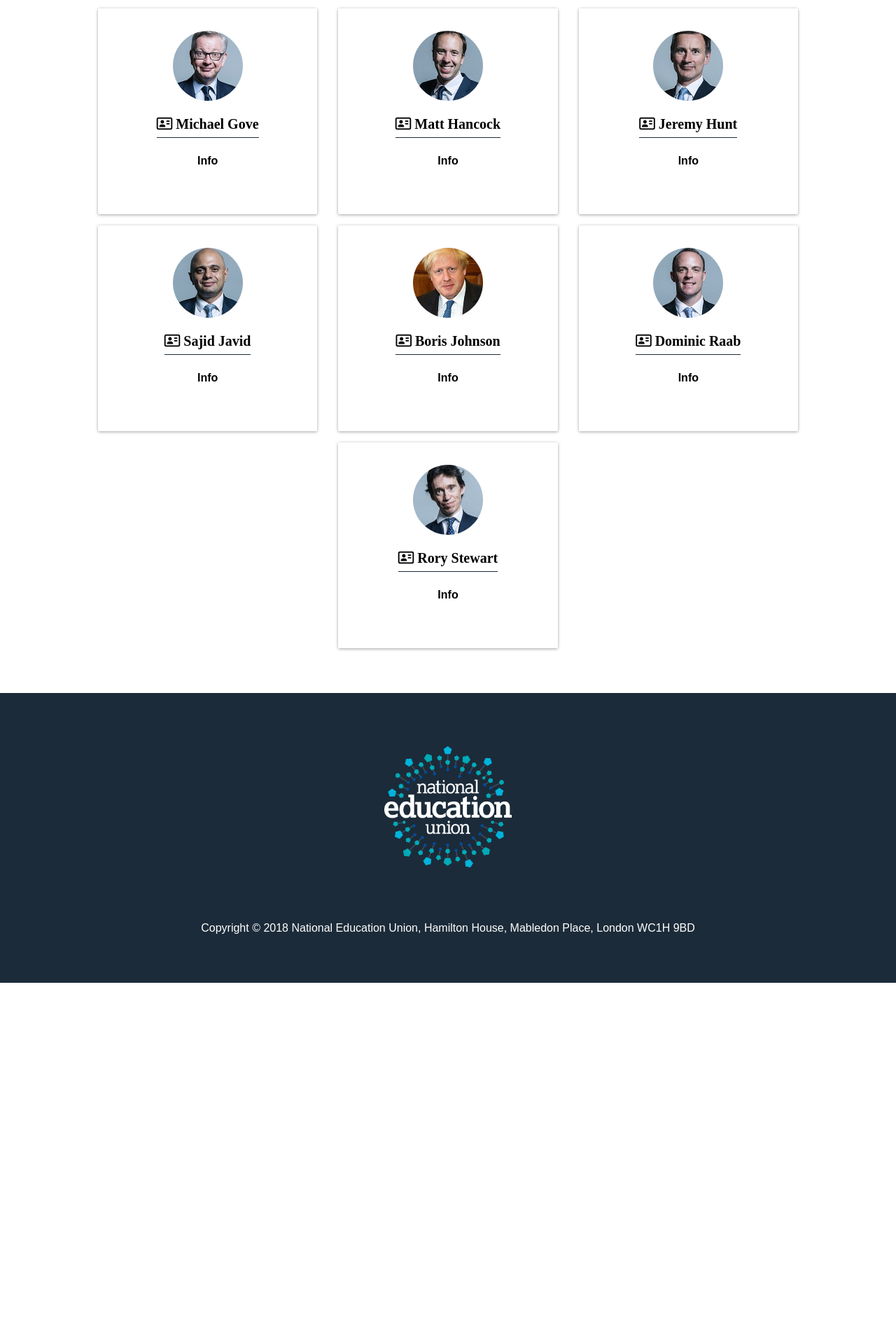
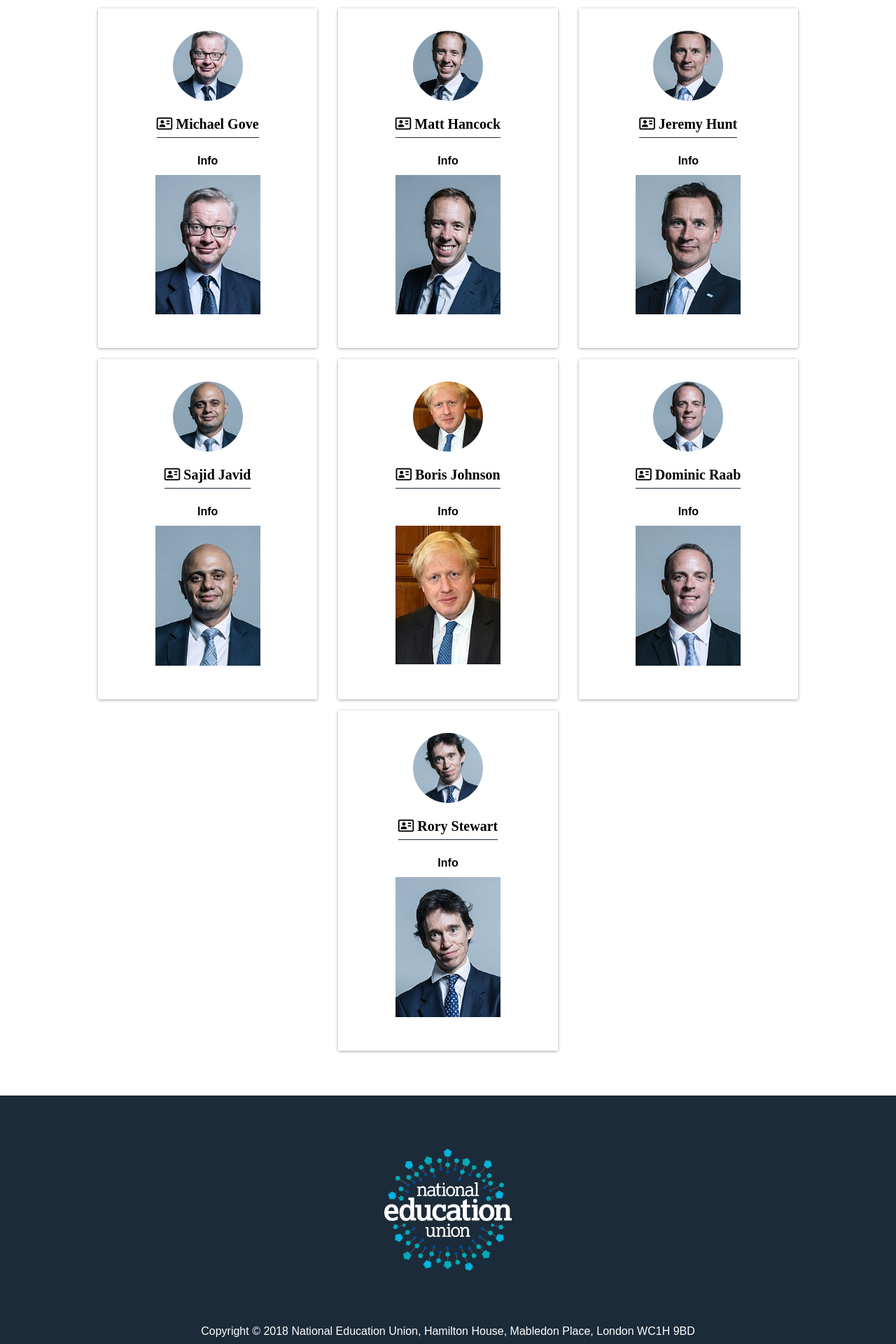
Before and after one commit to maxcoyote/tory-education-report-card, a Jekyll site: the page built from index.markdown, in a window 1280 px wide. Shown: the part 742-2662 px from the top of the page at 70% size. Built offline with Jekyll 4.4.1, drawn with Linux system fonts in a browser that asks for light colours; nearby versions of some CDN libraries; some web fonts are replaced; before the commit the page ends 2146 px from its top, so only the background shows below that.

Commit message:
Commit remaining files

```diff
--- a/_layouts/index.html
+++ b/_layouts/index.html
@@ -30,7 +30,7 @@
         <img class="candidate--img" src="{{ candidate.profile_image }}">
         <h4 class="candidate--name"><i class="far fa-address-card"></i> {{ candidate.name }}</h4>
         <p class="candidate--info-title">Info</p>
-        <p class="candidate--info">{{ candidate.info }}</p>
+        <img class="candidate--info" src="{{ candidate.profile_image }}">
       </div>
     </div>
     <div class="overlay">
--- a/_sass/main.scss
+++ b/_sass/main.scss
@@ -179,6 +179,10 @@
       }
     }
     &--info-title { font-weight: bold; }
+    &--info {
+      display: block; margin: 0 auto; width: 75px; height: auto;
+      @media screen and (min-width: 40em) {  width: 150px; height: auto; }
+    }
   }
 }
 
```
Also changed, not shown: _layouts/default.html (+9 -0 lines).
